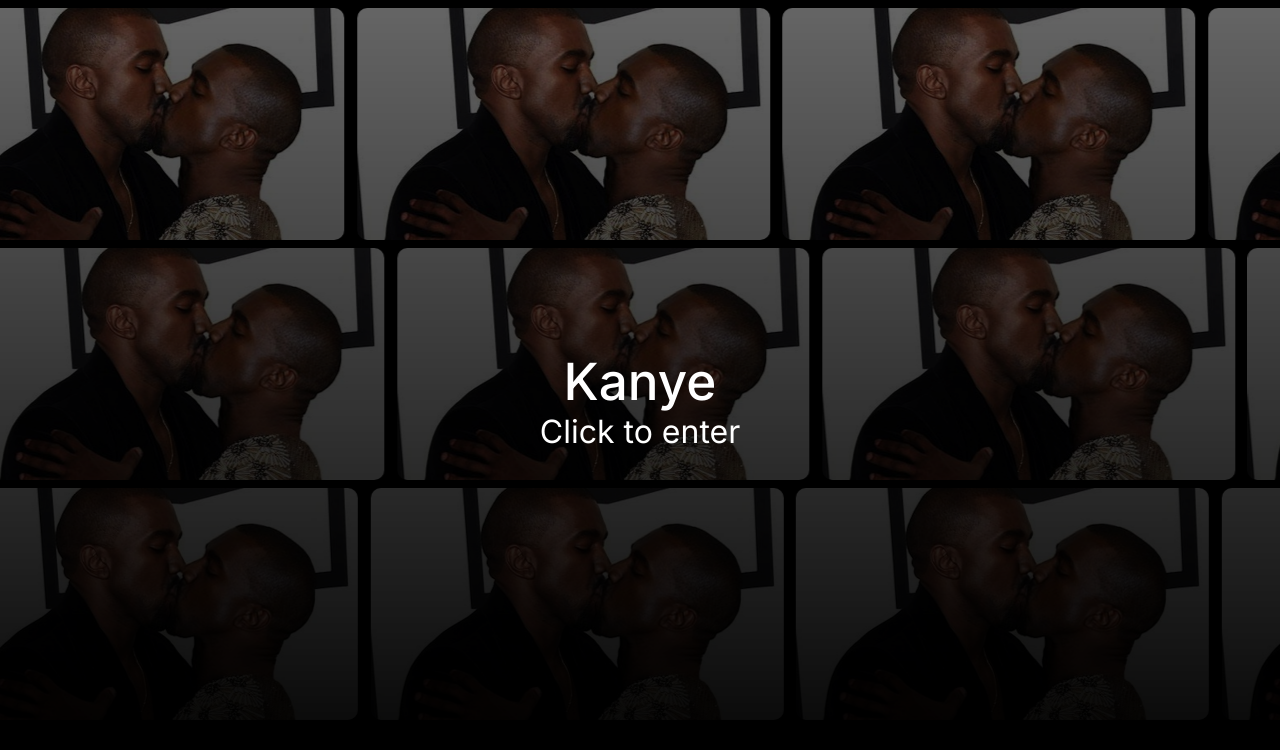
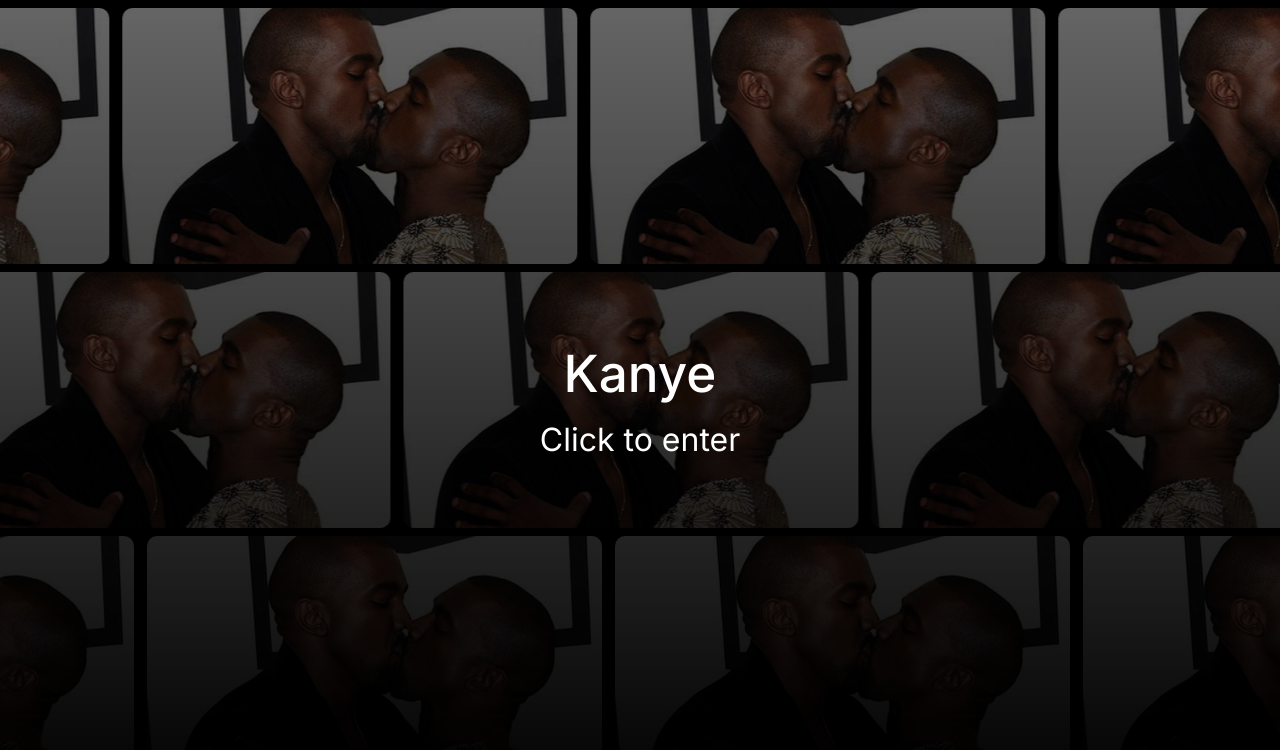
Before and after one commit to GabrielStefan24/bff-tattoo, a Next.js app: page / in a window 1280 px wide. Shown: the top 750 px of the page. Built offline with nearby package versions, Linux system fonts and the light colour scheme.

Commit message:
finished preloader

```diff
--- a/app/Components/Preloader/Preloader.jsx
+++ b/app/Components/Preloader/Preloader.jsx
@@ -1,13 +1,14 @@
 "use client";
 import { useState, useEffect, useRef } from "react";
 import styles from "./styles.module.scss";
-import { motion } from "framer-motion";
+import { AnimatePresence, motion } from "framer-motion";
 import { rotate, slideUp } from "./variants";
 
 import { firstRow, secondRow, thirdRow } from "../../Data/imageData";
 
 const Preloader = () => {
   const [isLoading, setIsLoading] = useState(true);
+  const [view, setView] = useState(true);
 
   useEffect(() => {
     setTimeout(() => {
@@ -16,11 +17,15 @@ const Preloader = () => {
   }, []);
   return (
     <>
+      <AnimatePresence>
+        {view && (
+          <>
             <motion.section
               variants={rotate}
               initial="initial"
               animate="enter"
               className={styles.tiles}
+              exit="exit"
             >
               <div className={styles.tile}>
                 {firstRow.map((img, index) => (
@@ -34,7 +39,10 @@ const Preloader = () => {
                   </div>
                 ))}
               </div>
-        <div className={styles.tile} style={{ transform: "translateX(-100%)" }}>
+              <div
+                className={styles.tile}
+                style={{ transform: "translateX(-100%)" }}
+              >
                 {secondRow.map((img, index) => (
                   <div key={index} className={styles.tileImg}>
                     <img src={img.src} alt="image of a tattoo" />
@@ -59,13 +67,32 @@ const Preloader = () => {
                 ))}
               </div>
             </motion.section>
+
             <div className={styles.gradient}>
-        <motion.h1 variants={slideUp} initial="initial" animate="enter">
+              <motion.h1
+                variants={slideUp}
+                initial="initial"
+                animate="enter"
+                exit="exit"
+              >
                 Kanye
               </motion.h1>
-        <p>Click to enter</p>
+              <motion.p
+                variants={slideUp}
+                initial="initial"
+                animate="enter"
+                exit="exit"
+                onClick={() => {
+                  setView(false);
+                }}
+              >
+                Click to enter
+              </motion.p>
             </div>
             {isLoading && <div className={styles.black}></div>}
+          </>
+        )}
+      </AnimatePresence>
     </>
   );
 };
--- a/app/Components/Preloader/styles.module.scss
+++ b/app/Components/Preloader/styles.module.scss
@@ -10,29 +10,29 @@
 }
 .tile {
 	display: flex;
-	width: calc(100% + 33vh);
 
-    animation: runner 40s linear infinite;
+
+    animation: runner 65s linear infinite;
     opacity: 0.4;
     gap: 1vw;
 }
 
 .tile:nth-child(3) {
-	animation-duration: 50s;
+	animation-duration: 70s;
 
 
 
 }
 .tile:nth-child(2) {
-	animation-duration: 65;
+	animation-duration: 65s;
 
 }
 .tileImg{
 
 
-	height: 30vh;
+	height: 33vh;
 	img{
-        height: 29vh;
+        height: 32vh;
         max-width: 60vw;
         border-radius: 10px;
     }
@@ -53,12 +53,34 @@
         font-size: clamp(1.4rem,4vw,8rem);
         color: rgb(255, 255, 255);
         font-weight: 500;
+        z-index: 4;
+    }
+    p {
+        position: relative;
+        margin-top: 2vh;
+        color: white;
+        font-size: clamp(1.2rem, 4vw, 2rem);
+        z-index: 4;
+        cursor: pointer;
+
+        &::before {
+          content: "";
+          position: absolute;
+          height: 1px;
+          width: 100%;
+          background: white;
+          top: 92%;
+          transition: transform 0.3s;
+          transform-origin: 50% 50%;
+          transform: scaleX(0);
+          margin-top: 0.5vh;
         }
-    p{
-        color: white;
-        font-size: clamp(1.2rem,4vw,2rem);
 
-    }
+        &:hover::before {
+          transform: scaleX(1);
+
+        }
+      }
 }
 .black{
     position: absolute;
@@ -74,6 +96,6 @@
 
 @keyframes runner {
 	to {
-		transform: translateX(-22%);
+		transform: translateX(-220%);
 	}
 }
--- a/app/Components/Preloader/variants.js
+++ b/app/Components/Preloader/variants.js
@@ -9,7 +9,11 @@ export const rotate = {
     opacity: 1,
     scale: 1,
 
-    transition: { duration: 4, ease: [0.37, 0, 0.63, 1], delay: 1 },
+    transition: { duration: 3, ease: [0.37, 0, 0.63, 1], delay: 0.5 },
+  },
+  exit: {
+    opacity: 0,
+    transition: { duration: 1, ease: [0.37, 0, 0.63, 1] },
   },
 };
 
@@ -23,4 +27,8 @@ export const slideUp = {
     opacity: 1,
     transition: { duration: 1, ease: [0.37, 0, 0.63, 1] },
   },
+  exit: {
+    opacity: 0,
+    transition: { duration: 1, ease: [0.37, 0, 0.63, 1] },
+  },
 };
--- a/app/page.js
+++ b/app/page.js
@@ -1,6 +1,7 @@
 "use client";
 import { useState } from "react";
 import Preloader from "./Components/Preloader/Preloader";
+
 
 export default function Home() {
   const [isLoading, setIsLoading] = useState(true);
```
Also changed, not shown: app/Components/Home/Home.jsx (added), app/Components/Home/styles.module.scss (added). Lines whose indentation alone changed are shown as unchanged.
